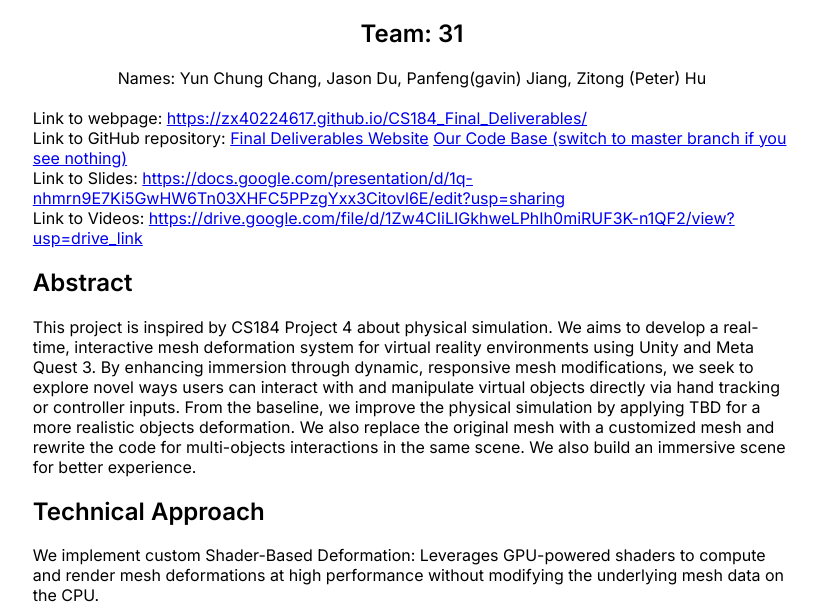
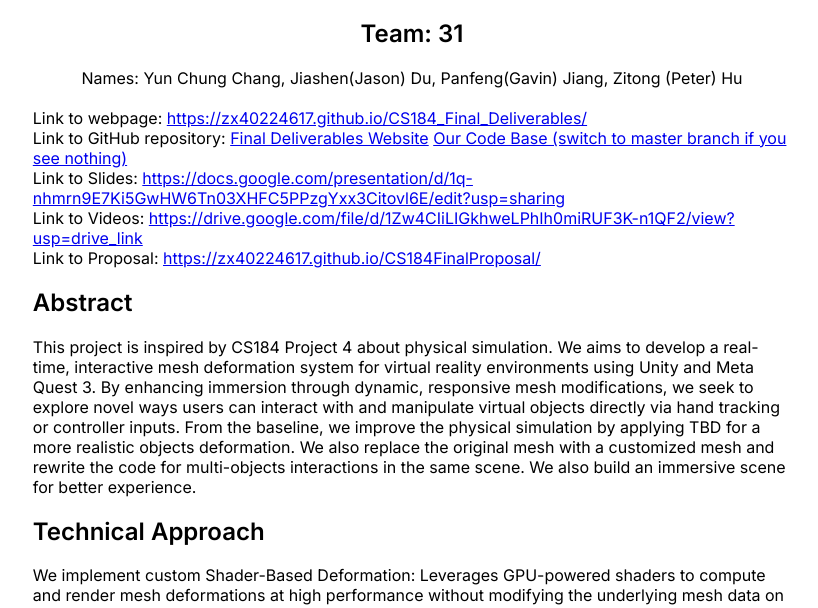
Before and after one commit to zx40224617/CS184_Final_Deliverables, a plain HTML site: page index.html in a window 1280 px wide. Shown: the part 131-739 px from the top of the page, without its empty margins (228-1046 px from the left). Drawn offline with nearby package versions, Linux system fonts and the light colour scheme; some packages are replaced by stand-ins of ours.

Commit message:
added proposal

```diff
--- a/index.html
+++ b/index.html
@@ -41,8 +41,8 @@
 
       <div style="text-align: center">
         <h2>Team: 31</h2>
-        Names: Yun Chung Chang, Jason Du, Panfeng(gavin) Jiang, Zitong (Peter)
-        Hu
+        Names: Yun Chung Chang, Jiashen(Jason) Du, Panfeng(Gavin) Jiang, Zitong
+        (Peter) Hu
       </div>
 
       <br />
@@ -70,6 +70,11 @@
       <a
         href="https://drive.google.com/file/d/1Zw4CIiLIGkhweLPhIh0miRUF3K-n1QF2/view?usp=drive_link"
         >https://drive.google.com/file/d/1Zw4CIiLIGkhweLPhIh0miRUF3K-n1QF2/view?usp=drive_link</a
+      >
+      <br />
+      Link to Proposal:
+      <a href="https://zx40224617.github.io/CS184FinalProposal/"
+        >https://zx40224617.github.io/CS184FinalProposal/</a
       >
 
       <h2>Abstract</h2>
```
